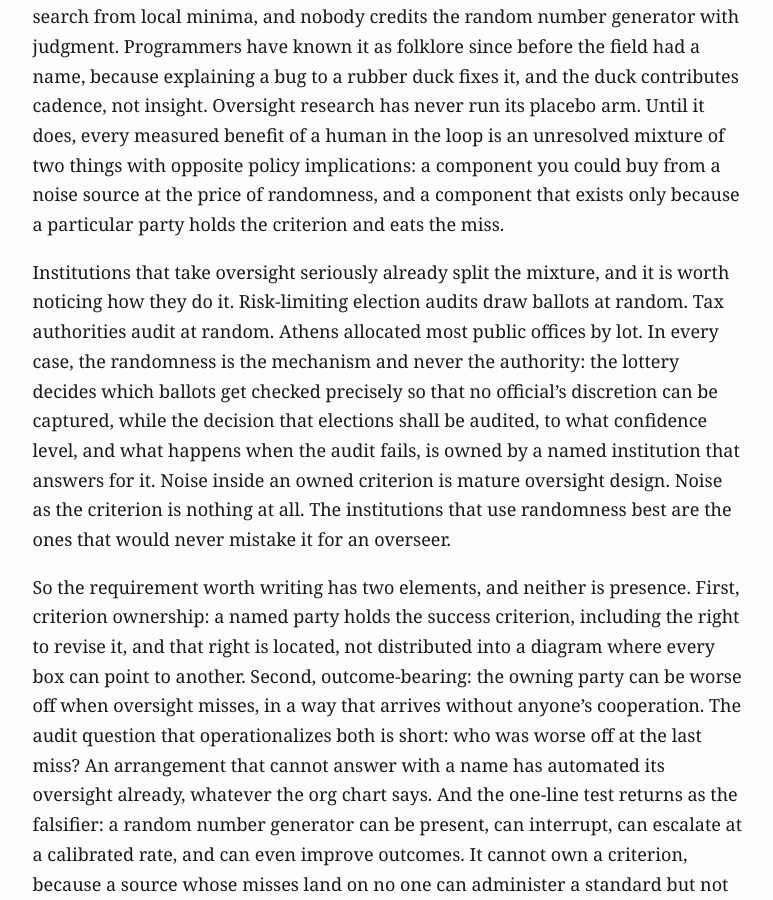
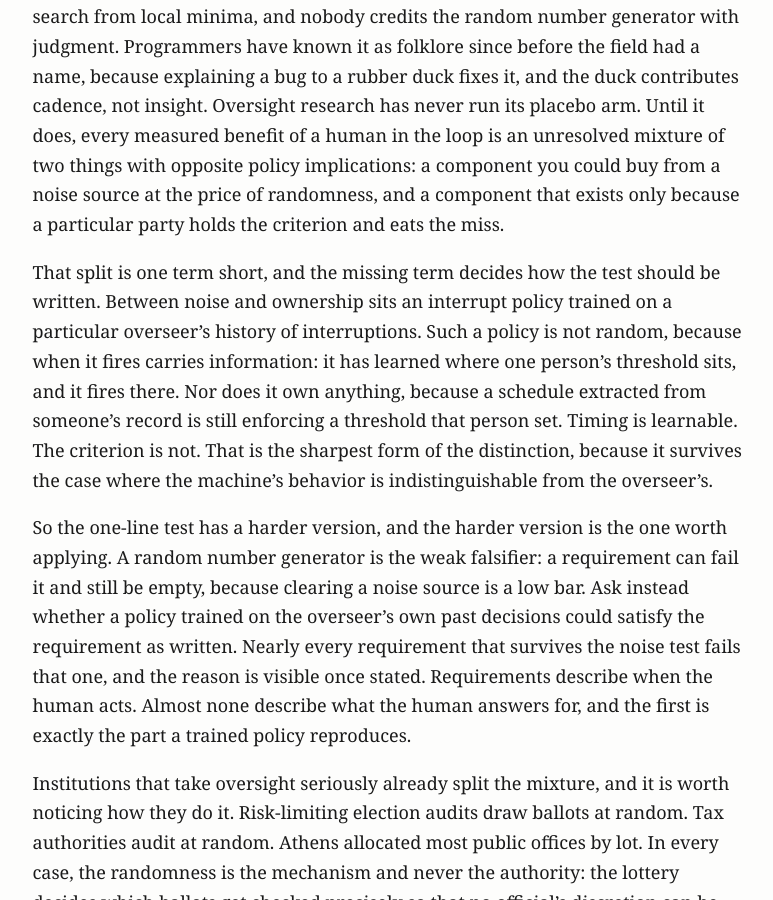
Before and after one commit to MajorLift/blog, a Jekyll site: the page built from _posts/2026-07-28-an-oversight-requirement-a-rng-could-satisfy.md, in a window 1280 px wide and 900 px high, scrolled down 1544 px. Shown: the whole window, without its empty margins (252-1025 px from the left). Built offline with Jekyll 4.4.1, drawn with Linux system fonts in a browser that asks for light colours.

Commit message:
RNG essay: the term between noise and ownership
The essay split oversight's contribution two ways, a perturbation
component buyable from a noise source and a criterion-ownership
component that is not. That is one term short. Between them sits an
interrupt policy trained on a particular overseer's history, which is
not random, since when it fires carries information about where that
person's threshold sits, and does not own anything, since a schedule
extracted from someone's record still enforces a threshold that person
set.

Timing is learnable. The criterion is not. The distinction survives the
case where the machine's behavior is indistinguishable from the
overseer's, which is the case the essay most needed to cover.

The one-line test therefore gains a harder version, and the harder one
is what to apply. A random number generator is the weak falsifier, since
clearing a noise source is a low bar. Ask instead whether a policy
trained on the overseer's own past decisions could satisfy the
requirement as written.

```diff
--- a/_posts/2026-07-28-an-oversight-requirement-a-rng-could-satisfy.md
+++ b/_posts/2026-07-28-an-oversight-requirement-a-rng-could-satisfy.md
@@ -58,6 +58,23 @@ mixture of two things with opposite policy implications: a component you could b
 a noise source at the price of randomness, and a component that exists only because a
 particular party holds the criterion and eats the miss.
 
+That split is one term short, and the missing term decides how the test should be written.
+Between noise and ownership sits an interrupt policy trained on a particular overseer's
+history of interruptions. Such a policy is not random, because when it fires carries
+information: it has learned where one person's threshold sits, and it fires there. Nor does
+it own anything, because a schedule extracted from someone's record is still enforcing a
+threshold that person set. Timing is learnable. The criterion is not. That is the sharpest
+form of the distinction, because it survives the case where the machine's behavior is
+indistinguishable from the overseer's.
+
+So the one-line test has a harder version, and the harder version is the one worth
+applying. A random number generator is the weak falsifier: a requirement can fail it and
+still be empty, because clearing a noise source is a low bar. Ask instead whether a policy
+trained on the overseer's own past decisions could satisfy the requirement as written.
+Nearly every requirement that survives the noise test fails that one, and the reason is
+visible once stated. Requirements describe when the human acts. Almost none describe what
+the human answers for, and the first is exactly the part a trained policy reproduces.
+
 Institutions that take oversight seriously already split the mixture, and it is worth
 noticing how they do it. Risk-limiting election audits draw ballots at random. Tax
 authorities audit at random. Athens allocated most public offices by lot. In every
```
